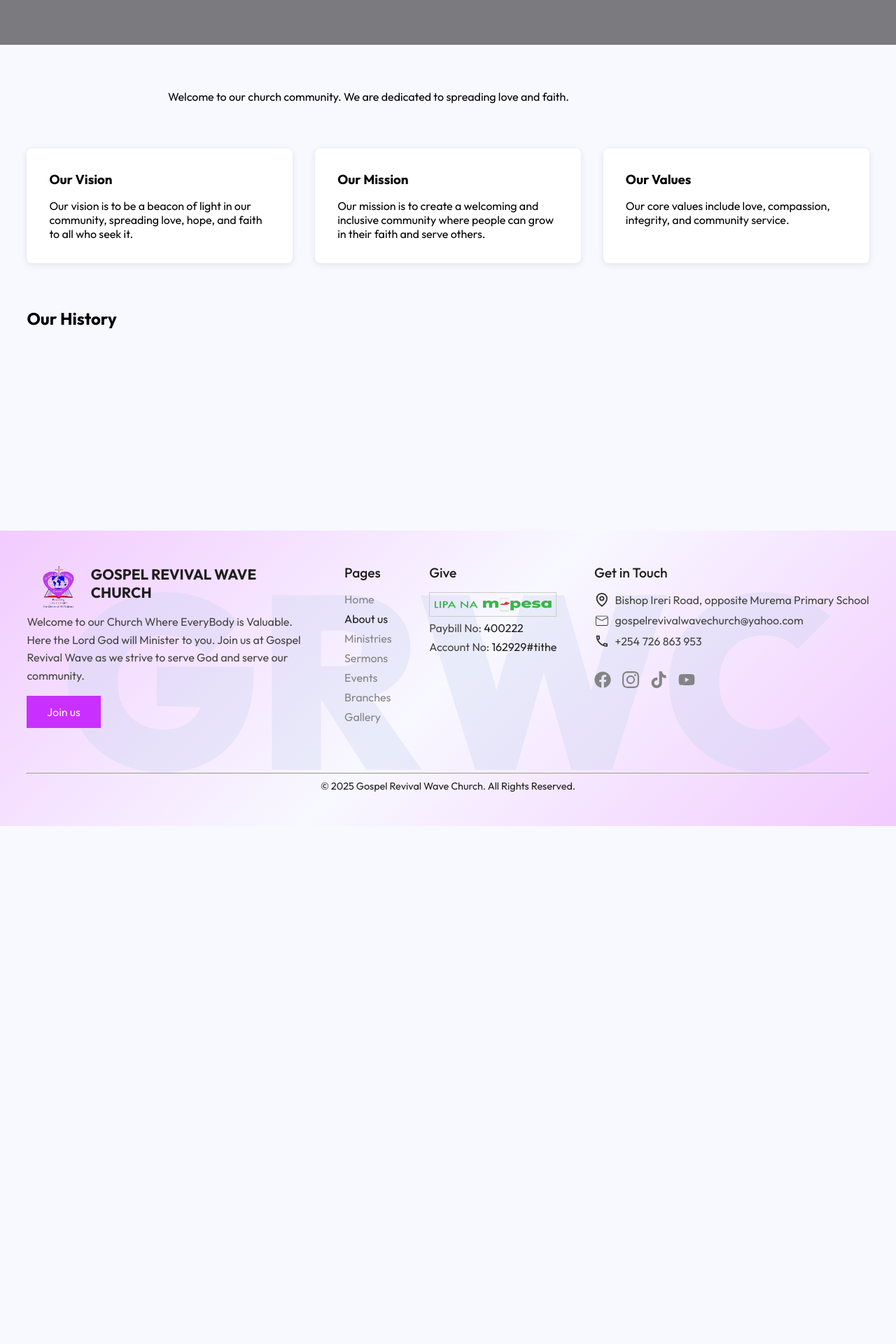
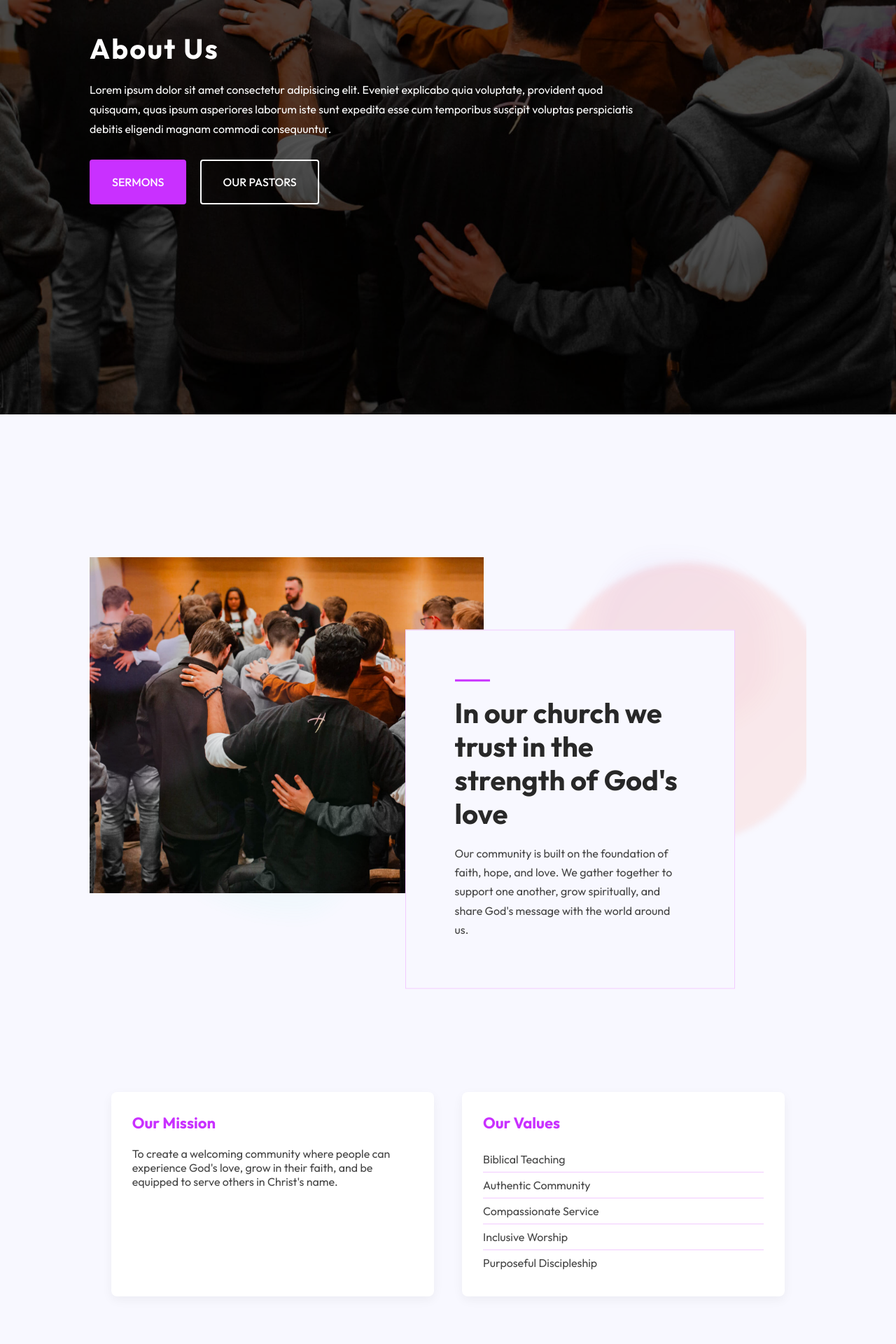
Before and after one commit to mwendwamark/GRWC-website, a React (Vite) app: page /about in a window 1280 px wide. Shown: the part 400-2320 px from the top of the page at 70% size. Before the commit the page ends 1590 px from the top, so only its background shows below. Built offline with nearby package versions, Linux system fonts and the light colour scheme; no server answers.

Commit message:
recreate the about page and style it

```diff
--- a/package.json
+++ b/package.json
@@ -13,6 +13,7 @@
     "@emailjs/browser": "^4.4.1",
     "react": "^18.3.1",
     "react-dom": "^18.3.1",
+    "react-helmet": "^6.1.0",
     "react-icons": "^5.3.0",
     "react-router-dom": "^6.28.0",
     "react-toastify": "^10.0.6",
--- a/src/App.css
+++ b/src/App.css
@@ -73,6 +73,10 @@ input {
   margin-top: 7rem;
 }
 
+.section-bottom {
+  padding-bottom: 9rem;
+}
+
 .construction-div {
   display: flex;
   flex-direction: column;
--- a/src/pages/About/About.css
+++ b/src/pages/About/About.css
@@ -1,84 +1,324 @@
-.about-page {
-  background-color: var(--background-color);
-  padding: 4rem 0;
+/* About.css */
+
+/* Hero Section */
+.about-hero {
+  background-color: rgba(0, 0, 0, 0.5); /* Overlay to make text more visible */
+  position: relative;
+  text-align: left;
+  padding: 300px 0;
+  width: 100%;
+  overflow: hidden;
 }
 
-.about-hero {
-  height: 400px;
+.about-hero::before {
+  content: "";
+  position: absolute;
+  top: 0;
+  left: 0;
+  width: 100%;
+  height: 100%;
+  background-image: url(../../assets/aboutImage2.jpg);
   background-size: cover;
   background-position: center;
+  z-index: -1;
+  filter: brightness(0.7); /* Makes the image darker so text is more visible */
+}
+
+.about-hero .container {
+  width: 80%;
+  margin: 0 auto;
+  position: relative;
+  z-index: 1;
+}
+
+.about-hero-title {
+  font-size: var(--h1-fs);
+  font-weight: var(--h1-fw);
+  margin-bottom: 20px;
+  color: white; /* Changed to white for visibility on dark background */
+  letter-spacing: 2.2px;
+}
+
+.about-hero-content {
+  max-width: 800px;
+  font-size: var(--text-size);
+  color: white; /* Changed to white for visibility */
+  margin-bottom: 30px;
+  line-height: 28px;
+}
+
+.about-hero-buttons {
+  display: flex;
+  justify-content: flex-start;
+  gap: 20px;
+}
+
+.btn {
+  display: inline-block;
+  padding: 20px 30px;
+  border-radius: 4px;
+  font-weight: var(--text-bold);
+  text-decoration: none;
+  transition: all 0.3s ease;
+  text-transform: uppercase;
+}
+
+.btn-primary {
+  background-color: var(--purple-color);
+  color: white;
+  border: 2px solid var(--purple-color);
+}
+
+.btn-primary:hover {
+  opacity: 0.8;
+}
+
+.transparent-btn {
+  background-color: transparent;
+  color: white; /* Changed for visibility */
+  border: 2px solid white; /* Changed for visibility */
+}
+
+.transparent-btn:hover {
+  background-color: rgba(255, 255, 255, 0.1);
+}
+
+/* Community Section */
+.community-section {
+  position: relative;
+  height: 600px;
+  width: 80%;
+  margin: 0 auto;
+  padding-top: 60px; /* Added for spacing */
+  padding-bottom: 60px; /* Added for spacing */
+}
+
+.community-image {
+  width: 55%;
+  height: 100%;
   position: relative;
 }
 
-.about-hero-overlay {
-  background: rgba(0, 0, 0, 0.5);
+.community-photo {
+  width: 100%;
   height: 100%;
+  object-fit: cover;
+  display: block;
+}
+
+.community-content {
+  position: absolute;
+  right: 10%;
+  top: 70%;
+  border: 1px solid var(--light-pink);
+  transform: translateY(-50%);
+  background-color: var(--background-color);
+  padding: 70px;
+  width: 46%;
+  z-index: 2;
+}
+
+.content-divider {
+  width: 50px;
+  height: 3px;
+  background-color: var(--purple-color);
+  margin-bottom: 20px;
+}
+
+.community-title {
+  font-size: var(--h1-fs);
+  font-weight: var(--h1-fw);
+  margin-bottom: 20px;
+  line-height: 1.2;
+  color: var(--title-color);
+}
+
+.community-description {
+  font-size: var(--text-size);
+  line-height: 1.7;
+  color: var(--text-color);
+}
+
+/* Mission and Values Section */
+.mission-values {
+  background-color: var(--background-color);
+  padding: 80px 0;
+  width: 80%;
+  margin: 0 auto;
+}
+
+.mission-values .container {
   display: flex;
-  align-items: center;
-  justify-content: center;
+  gap: 40px;
+}
+
+.mission-box, .values-box {
+  flex: 1;
+  padding: 30px;
+  background-color: white;
+  border-radius: 8px;
+  box-shadow: 0 5px 15px rgba(0, 0, 0, 0.05);
+}
+
+.mission-box h3, .values-box h3 {
+  font-size: var(--h3-fs);
+  margin-bottom: 20px;
+  color: var(--purple-color);
+  font-weight: var(--h1-fw);
+}
+
+.mission-box p {
+  color: var(--text-color);
+  font-size: var(--text-size);
+}
+
+.values-box ul {
+  list-style-type: none;
+  padding: 0;
+}
+
+.values-box li {
+  padding: 8px 0;
+  border-bottom: 1px solid var(--light-pink);
+  color: var(--text-color);
+  font-size: var(--text-size);
+}
+
+.values-box li:last-child {
+  border-bottom: none;
+}
+
+/* Join Us Section */
+.join-us {
+  background-color: var(--purple-color);
+  color: white;
+  text-align: center;
+  padding: 80px 0;
+  width: 100%;
+}
+
+.join-us .container {
+  width: 80%;
+  margin: 0 auto;
+}
+
+.join-us h2 {
+  font-size: var(--h2-fs);
+  margin-bottom: 20px;
+  font-weight: var(--h1-fw);
+}
+
+.join-us p {
+  max-width: 700px;
+  margin: 0 auto 30px;
+  font-size: var(--text-size);
+}
+
+.btn-cta {
+  background-color: white;
+  color: var(--purple-color);
+  border: 2px solid white;
+  font-size: var(--text-size);
+  padding: 14px 34px;
+}
+
+.btn-cta:hover {
+  background-color: transparent;
   color: white;
 }
 
-.about-hero-title {
-  font-size: 3.5rem;
-  margin-bottom: 1rem;
+/* Section spacing classes */
+.section {
+  margin-top: 9rem;
 }
 
-.about-hero-subtitle {
-  font-size: 1.5rem;
+.small-section {
+  margin-top: 7rem;
 }
 
-.about-content-section {
-  margin: 4rem 0;
+.section-bottom {
+  padding-bottom: 9rem;
 }
 
-.about-content {
-  max-width: 800px;
-  margin: 0 auto;
+/* Responsive Styles */
+@media (max-width: 1200px) {
+  .community-section {
+    position: relative;
+    margin: 30px auto;
+    height: auto;
   }
 
-.about-grid-section {
-  margin: 4rem 0;
+  .community-image {
+    width: 100%;
+    height: 400px;
   }
 
-.about-grid {
-  display: grid;
-  grid-template-columns: repeat(auto-fit, minmax(300px, 1fr));
-  gap: 2rem;
+  .community-content {
+    position: relative;
+    width: 90%;
+    max-width: 600px;
+    margin: -80px auto 0;
+    transform: none;
+    top: auto;
+    right: auto;
   }
 
-.about-grid-item {
-  background: white;
-  padding: 2rem;
-  border-radius: 8px;
-  box-shadow: 0 2px 10px rgba(0, 0, 0, 0.1);
+  .mission-values .container {
+    flex-direction: column;
   }
 
-.about-grid-content {
-  margin-top: 1rem;
+  .about-hero-title {
+    font-size: calc(var(--h1-fs) - 0.5rem);
   }
 
-.about-history-section {
-  margin: 4rem 0;
+  .community-title {
+    font-size: calc(var(--h2-fs) - 0.2rem);
+  }
 }
 
-.about-timeline {
-  max-width: 800px;
-  margin: 0 auto;
-  position: relative;
-  padding: 2rem 0;
+@media (max-width: 768px) {
+  .about-hero {
+    padding: 80px 0;
   }
 
-@media screen and (max-width: 768px) {
-  .about-hero-title {
-    font-size: 2.5rem;
+  .about-hero-buttons {
+    flex-direction: column;
+    align-items: flex-start;
   }
 
-  .about-hero-subtitle {
-    font-size: 1.2rem;
+  .btn {
+    width: 100%;
+    max-width: 250px;
+    margin-bottom: 10px;
+    text-align: center;
   }
 
-  .about-grid {
-    grid-template-columns: 1fr;
+  .community-content {
+    padding: 30px;
+  }
+
+  .about-hero .container,
+  .community-section,
+  .mission-values,
+  .join-us .container {
+    width: 90%;
   }
 }
+
+@media screen and (max-width: 450px) {
+  .about-hero {
+    padding: 60px 0;
+  }
+
+  .about-hero-title {
+    font-size: 1.8rem;
+  }
+
+  .community-title {
+    font-size: 1.6rem;
+  }
+
+  .join-us h2 {
+    font-size: 1.8rem;
+  }
+}
--- a/src/pages/About/About.jsx
+++ b/src/pages/About/About.jsx
@@ -1,73 +1,96 @@
-import React from 'react';
-import './About.css';
-import { getImageUrl } from '../../Utils/apiConfig';
+import React from "react";
+import "./About.css";
+import { NavLink } from "react-router-dom";
+import { Helmet } from "react-helmet";
+import image from "../../assets/aboutImage2.jpg";
+import Shapes from "../../components/Shapes/Shapes"
+const About = () => {
+  return (
+    <>
+      <Helmet>
+        <title>About Us | Church Name</title>
+        <meta name="description" content="Learn about our church community, mission, and values." />
+      </Helmet>
 
-const About = ({ aboutData }) => {
-  const {
-    title = 'About Us',
-    subtitle = 'Our Story',
-    content = 'Welcome to our church community. We are dedicated to spreading love and faith.',
-    vision = 'Our Vision',
-    mission = 'Our Mission',
-    values = 'Our Values',
-    history = 'Our History',
-    image = null
-  } = aboutData || {};
-
-  return (
-    <div className="about-page">
       {/* Hero Section */}
-      <div className="about-hero" style={{ backgroundImage: image ? `url(${getImageUrl(image.url)})` : 'none' }}>
-        <div className="about-hero-overlay">
-          <div className="container">
-            <h1 className="about-hero-title">{title}</h1>
-            <p className="about-hero-subtitle">{subtitle}</p>
+      <section className="about-hero section">
+        <div className="container">
+          <h1 className="about-hero-title">About Us</h1>
+          <p className="about-hero-content">
+            Lorem ipsum dolor sit amet consectetur adipisicing elit. Eveniet
+            explicabo quia voluptate, provident quod quisquam, quas ipsum
+            asperiores laborum iste sunt expedita esse cum temporibus suscipit
+            voluptas perspiciatis debitis eligendi magnam commodi consequuntur.
+          </p>
+          <div className="about-hero-buttons">
+            <NavLink to="/sermons" className="btn btn-primary">
+              Sermons
+            </NavLink>
+            <NavLink to="/pastors" className="btn transparent-btn">
+              Our Pastors
+            </NavLink>
           </div>
         </div>
-      </div>
+      </section>
 
-      {/* Main Content */}
-      <div className="container">
-        {/* Content Section */}
-        <section className="about-content-section">
-          <div className="about-content">
-            <div dangerouslySetInnerHTML={{ __html: content }} />
+      {/* Community Section */}
+      <section className="community-section section">
+        <Shapes/>
+        <div className="community-image">
+          <img src={image} alt="Church Community" className="community-photo" />
+        </div>
+        <div className="community-content">
+          <div className="content-divider"></div>
+          <h2 className="community-title">
+            In our church we trust in the strength of God's love
+          </h2>
+          <p className="community-description">
+            Our community is built on the foundation of faith, hope, and love.
+            We gather together to support one another, grow spiritually, and
+            share God's message with the world around us.
+          </p>
+        </div>
+      </section>
+
+      {/* Mission and Values Section */}
+      <section className="mission-values section">
+        <div className="container">
+          <div className="mission-box">
+            <h3>Our Mission</h3>
+            <p>
+              To create a welcoming community where people can experience God's
+              love, grow in their faith, and be equipped to serve others in
+              Christ's name.
+            </p>
           </div>
-        </section>
+          <div className="values-box">
+            <h3>Our Values</h3>
+            <ul>
+              <li>Biblical Teaching</li>
+              <li>Authentic Community</li>
+              <li>Compassionate Service</li>
+              <li>Inclusive Worship</li>
+              <li>Purposeful Discipleship</li>
+            </ul>
+          </div>
+        </div>
+      </section>
 
-        {/* Vision, Mission, Values Grid */}
-        <section className="about-grid-section">
-          <div className="about-grid">
-            <div className="about-grid-item">
-              <h3>{vision}</h3>
-              <div className="about-grid-content">
-                <p>Our vision is to be a beacon of light in our community, spreading love, hope, and faith to all who seek it.</p>
-              </div>
-            </div>
-            <div className="about-grid-item">
-              <h3>{mission}</h3>
-              <div className="about-grid-content">
-                <p>Our mission is to create a welcoming and inclusive community where people can grow in their faith and serve others.</p>
-              </div>
-            </div>
-            <div className="about-grid-item">
-              <h3>{values}</h3>
-              <div className="about-grid-content">
-                <p>Our core values include love, compassion, integrity, and community service.</p>
-              </div>
-            </div>
-          </div>
-        </section>
-
-        {/* History Section */}
-        <section className="about-history-section">
-          <h2>{history}</h2>
-          <div className="about-timeline">
-            {/* Timeline items will be populated from data */}
-          </div>
-        </section>
-      </div>
-    </div>
+      {/* Join Us Section */}
+      <section className="join-us section">
+        <div className="container">
+          <h2>Join Us This Sunday</h2>
+          <p>
+            We'd love to have you join us for worship. Our services are designed
+            to be welcoming to all, regardless of where you are on your
+            spiritual journey.
+          </p>
+          <NavLink to="/visit" className="btn btn-cta">
+            Plan Your Visit
+          </NavLink>
+        </div>
+      </section>
+    </>
   );
 };
 
```
Also changed, not shown: src/assets/aboutImage2.jpg (added), 1 other file (tests, documents, lock files or other folders). Lines whose indentation alone changed are shown as unchanged.
